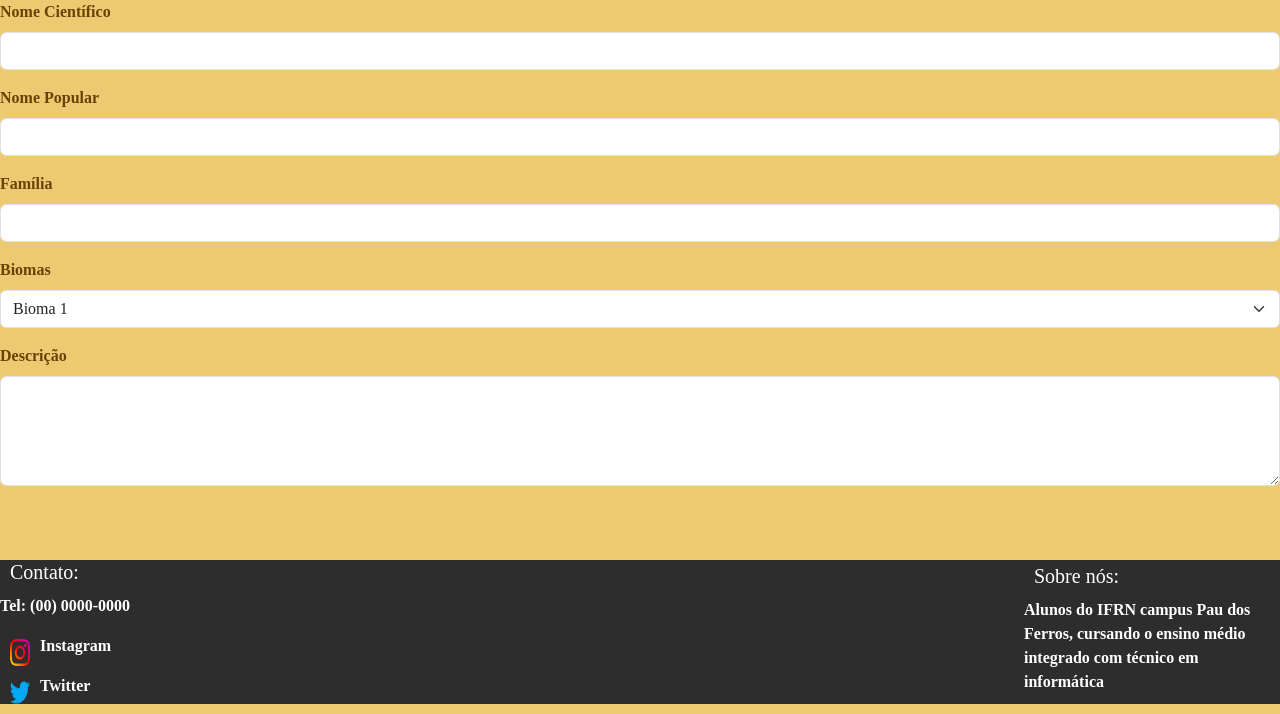
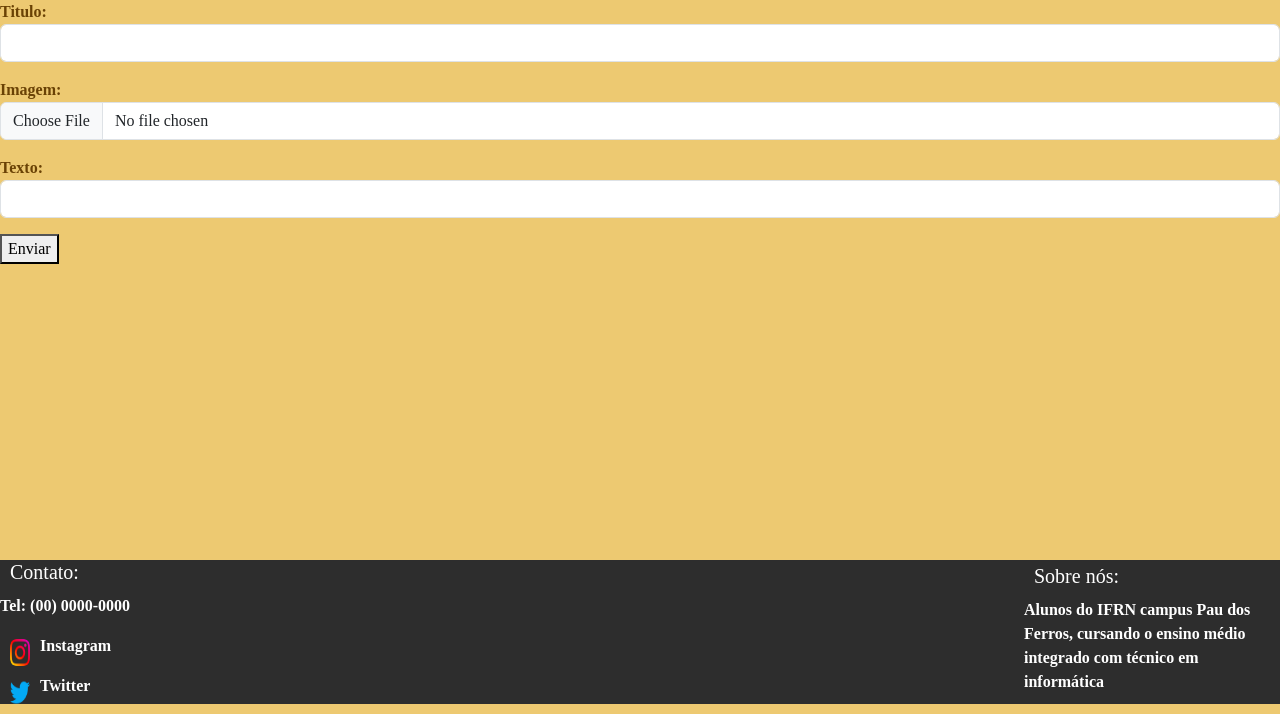
Before and after one commit to everton-l/projeto-final-pi, a Django app: template core/templates/forms.html in a window 1280 px wide. Shown: the part 150-864 px from the top of the page. Run offline with Django 4.2, Linux system fonts and the light colour scheme; the template is opened without the code that fills it: values that come from a table or form of the project are taken from there, others are empty; parts of the project's set-up code (start-up, migrations or seed data) failed here and were passed over.

Commit message:
reestruturando

```diff
--- a/core/forms.py
+++ b/core/forms.py
@@ -1 +1,26 @@
 from django import forms
+from .models import Postagem, Flores, Abelhas
+
+class PostagemForm(forms.ModelForm):
+    class Meta:
+        model = Postagem
+        fields = '__all__'
+        widgets = {
+            'titulo' : forms.TextInput(attrs={'class':'form-control'}),
+            'imagem' : forms.FileInput(attrs={'class':'form-control'}),
+            'texto' : forms.TextInput(attrs={'class':'form-control'})
+        }
+
+
+class FlorForm(forms.ModelForm):
+    class Meta:
+        model = Flores
+        fields = '__all__'
+        widgets = {
+            'nome_cientifico': forms.TextInput(attrs={'class': 'form-control'}),
+            'nome_popular': forms.TextInput(attrs={'class': 'form-control'}),
+            'familia': forms.TextInput(attrs={'class': 'form-control'}),
+            'bioma': forms.Select(attrs={'class': 'form-control'}),
+            'descricao': forms.Textarea(attrs={'class': 'form-control'}),
+            'imagem': forms.FileInput(attrs={'class': 'form-control'}),
+        }
--- a/core/models.py
+++ b/core/models.py
@@ -4,6 +4,29 @@ from django.db import models
 # Create your models here.
 
 class Postagem(models.Model):
-    titulo = models.CharField(max_length=200)
+    titulo = models.CharField(max_length=10)
+    imagem = models.ImageField(blank=True)
+    texto = models.CharField(max_length=500, null=True)
+
+    def __str__(self) -> str:
+        return self.titulo
+
+class Bioma(models.Model):
+    nome = models.CharField(max_length=200)
+
+    def __str__(self) -> str:
+        return self.nome
+
+class Flores(models.Model):
+    nome_cientifico = models.CharField(max_length=200)
+    nome_popular = models.CharField(max_length=200)
+    familia = models.CharField(max_length=200)
+    bioma = models.ForeignKey(Bioma, on_delete=models.CASCADE)
     imagem = models.ImageField(upload_to='image')
     descricao = models.CharField(max_length=255, blank=True)
+
+class Abelhas(models.Model):
+    nome_cientifico = models.CharField(max_length=200)
+    nome_popular = models.CharField(max_length=200)
+    imagem = models.ImageField(upload_to='image')
+    descricao = models.CharField(max_length=255, blank=True)
--- a/core/templates/flores.html
+++ b/core/templates/flores.html
@@ -8,12 +8,12 @@
 
 
     <div class="main">
-        {% for postagem in postagens %}
+        {% for flor in flor %}
         <div class="list">
             <div class="lista">
-                <a href="{% url 'detalhe' id=flor.id %}" class="link">
+                <a href="{% url 'detalhe' pk=flor.id %}" class="link">
                     <img src="{{ flor.imagem.url }}" alt="" width="250px">
-                    <h3>{{ postagem.titulo }}</h3>
+                    <h3>{{ flor.nome_popular }}</h3>
                 </a>
             </div>
         </div>
--- a/core/templates/forms.html
+++ b/core/templates/forms.html
@@ -4,35 +4,10 @@
 {% block center %}
 
 <main id="form" style="height: 70vh;">
-    <form action="">
-        <div class="mb-3">
-            <label for="nome_cientifico" class="form-label">Nome Científico</label>
-            <input type="text" id="nome_cientifico" name="nome_cientifico" class="form-control">
-        </div>
-
-        <div class="mb-3">
-            <label for="nome_popular" class="form-label">Nome Popular</label>
-            <input type="text" id="nome_popular" name="nome_popular" class="form-control">
-        </div>
-
-        <div class="mb-3">
-            <label for="familia" class="form-label">Família</label>
-            <input type="text" id="familia" name="familia" class="form-control">
-        </div>
-
-        <div class="mb-3">
-            <label for="biomas" class="form-label">Biomas</label>
-            <select id="biomas" name="biomas" class="form-select">
-                <option value="bioma1">Bioma 1</option>
-                <option value="bioma2">Bioma 2</option>
-                <option value="bioma3">Bioma 3</option>
-            </select>
-        </div>
-
-        <div class="mb-3">
-            <label for="descricao" class="form-label">Descrição</label>
-            <textarea id="descricao" name="descricao" class="form-control" rows="4"></textarea>
-        </div>
+    <form method="post">
+        {% csrf_token %}
+        {{ form.as_p }}
+        <button type="submit">Enviar</button>
     </form>
 </main>
 
--- a/main/urls.py
+++ b/main/urls.py
@@ -24,6 +24,6 @@ urlpatterns = [
     path('admin/', admin.site.urls),
     path('', views.IndexView.as_view(), name='index'),
     path('listagem-flores/', views.FlorListar.as_view(), name='listagem'),
-    path('detalhe/<int:id>/', views.FlorDetalhe.as_view(), name='detalhe'),
-    path('form/', views.FlorCriar.as_view(), name='form'),
+    path('detalhe/<int:pk>/', views.FlorDetalhe.as_view(), name='detalhe'),
+    path('form/', views.PostagemCriar.as_view(), name='form')
 ]+ static(settings.MEDIA_URL, document_root=settings.MEDIA_ROOT)
--- /dev/null
+++ b/requirements.txt
@@ -0,0 +1,4 @@
+asgiref==3.7.2
+Django==4.2.2
+sqlparse==0.4.4
+Pillow==10.1.0
```
Also changed, not shown: core/admin.py (+10 -2 lines), core/templates/detalhe.html (+6 -6 lines), core/views.py (+34 -8 lines), core/migrations/0002_abelhas_bioma_remove_postagem_descricao_and_more.py (added), core/migrations/0003_alter_postagem_texto.py (added), db.sqlite3, media/image/Jetirana1_Joseane_Inácio_da_Silva_Moraes_IZiQfzv.jpg (added), media/transferir.jpg (added).
